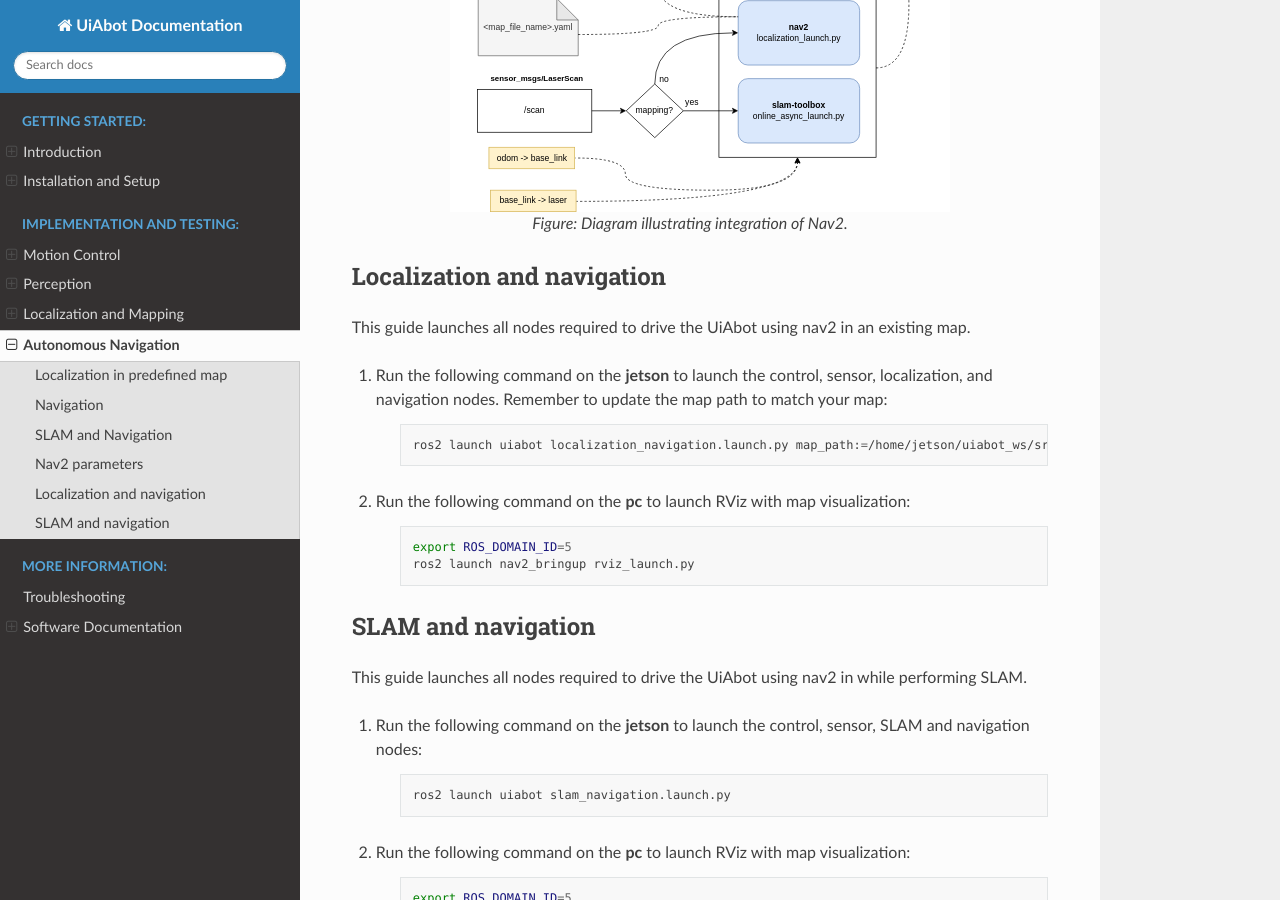
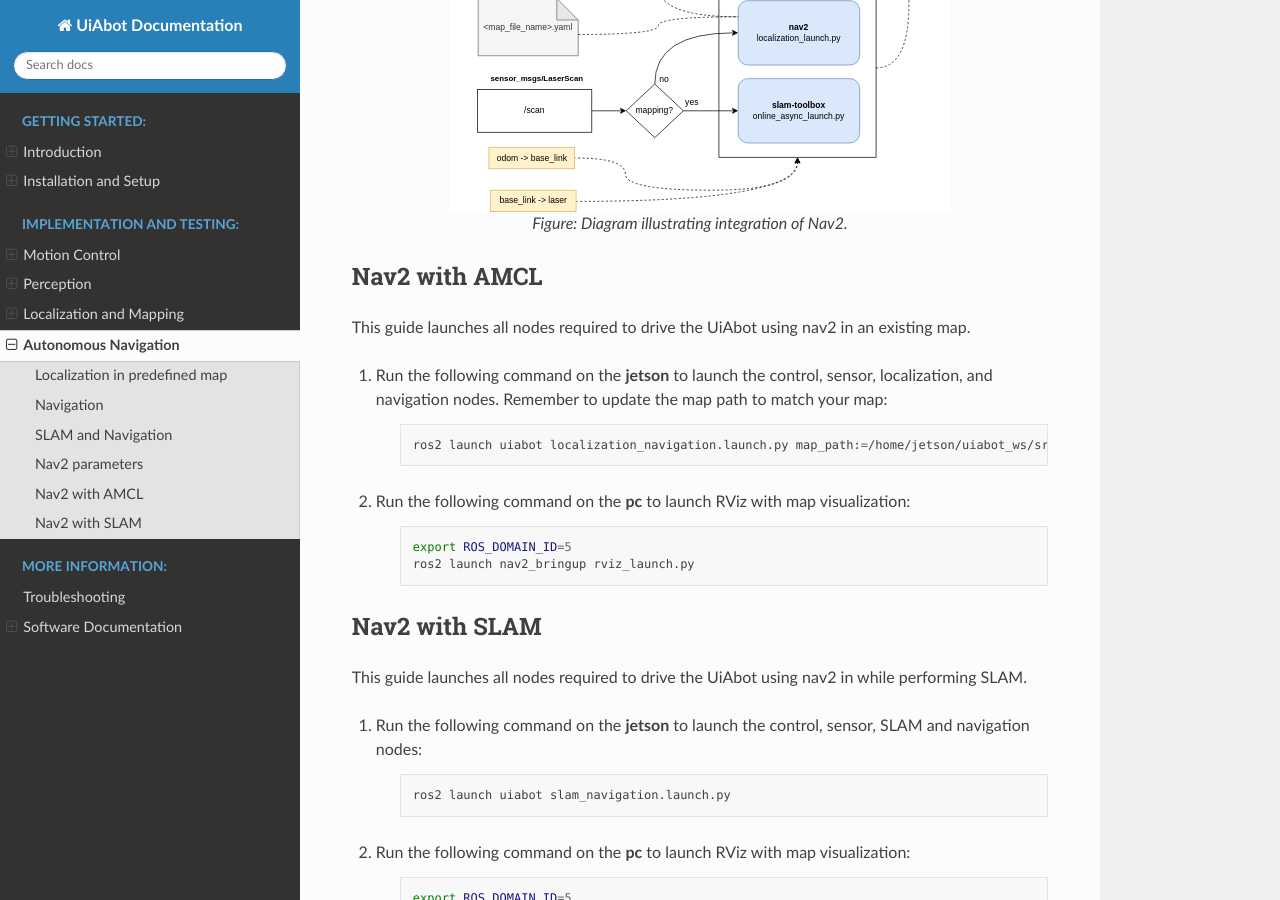
Before and after one commit to DrDanielh/UiAbot, a Sphinx documentation site: the page built from docs/src/localization_navigation.rst, in a window 1280 px wide and 900 px high, scrolled down 4734 px. Built offline with Sphinx 7.4.7 and the Read the Docs theme 3.1.0, drawn with Linux system fonts in a browser that asks for light colours.

Commit message:
updated navigation

```diff
--- a/docs/src/localization_navigation.rst
+++ b/docs/src/localization_navigation.rst
@@ -142,7 +142,7 @@
 
     Figure: Diagram illustrating integration of Nav2.
 
-Localization and navigation
+Nav2 with AMCL
 ---------------------------
 
 This guide launches all nodes required to drive the UiAbot using nav2 in an existing map.
@@ -160,7 +160,7 @@
         export ROS_DOMAIN_ID=5
         ros2 launch nav2_bringup rviz_launch.py
 
-SLAM and navigation
+Nav2 with SLAM
 -------------------
 
 This guide launches all nodes required to drive the UiAbot using nav2 in while performing SLAM.
```
